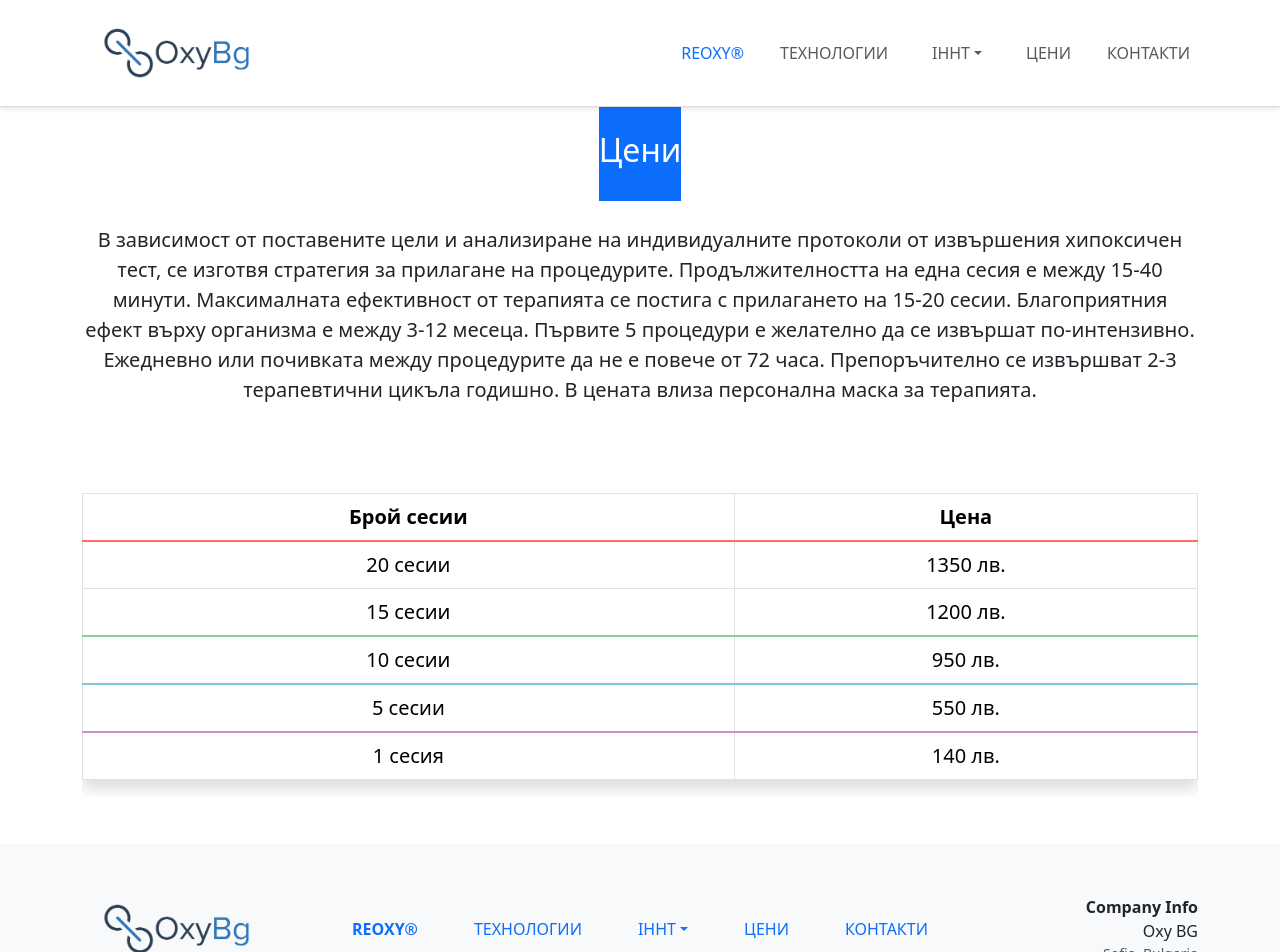
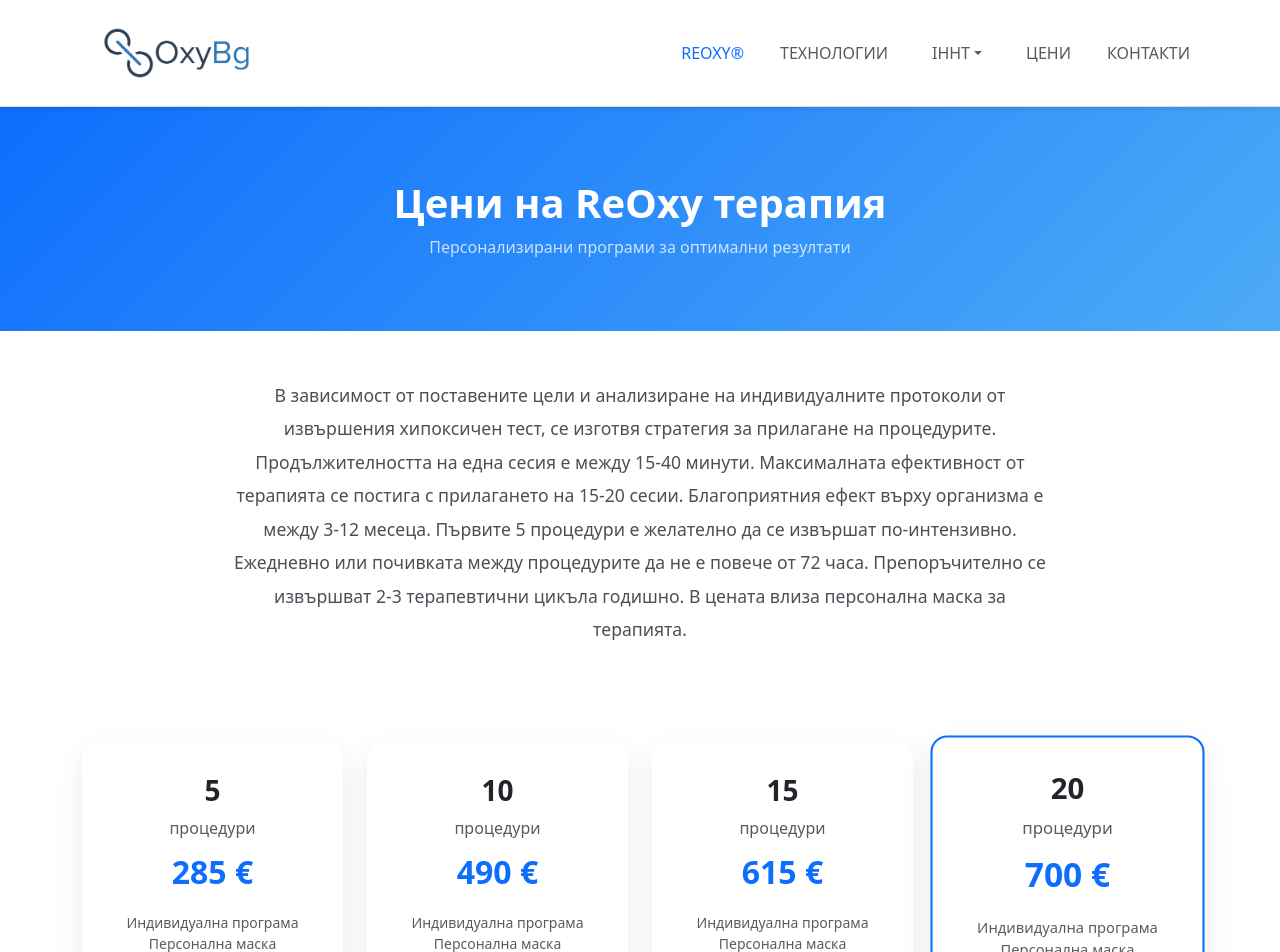
Before and after one commit to StefanPetrov49/oxybg, a Next.js app: page /pricing in a window 1280 px wide. Shown: the top 952 px of the page. Built offline with nearby package versions, Linux system fonts and the light colour scheme.

Commit message:
fix prices and title designs

```diff
--- a/components/Contacts.js
+++ b/components/Contacts.js
@@ -95,7 +95,7 @@
               <Card.Body>
                 <FontAwesomeIcon icon={faLocationDot} size="2x" className="mb-3 text-primary" />
                 <Card.Title className="fw-semibold">Адрес</Card.Title>
-                <Card.Text>София Център, ул. "Добруджа" 1, 1000 София</Card.Text>
+                <Card.Text>{`София ул. „Донка Ушлинова“ 2, Сграда 2, 1756 Намира се в обекта на Physio.bg`}</Card.Text>
               </Card.Body>
             </Card>
           </Col>
--- a/components/Pricing.js
+++ b/components/Pricing.js
@@ -3,61 +3,69 @@
 import { Container, Row, Col, Table } from "react-bootstrap";
 
 export default function Pricing() {
+
+  const pricingPlans = [
+  { sessions: 5, price: 285 },
+  { sessions: 10, price: 490},
+  { sessions: 15, price: 615 },
+  { sessions: 20, price: 700, highlight: true },
+];
+
   return (
     <section className="reoxy-section">
       <Head>
         <title>Цени</title>
       </Head>
       {/* Title Section */}
-      <div className="text-center py-4 bg-primary text-white">
-        <h2>Цени</h2>
-      </div>
+{/* FULL-WIDTH TITLE SECTION */}
+<div className="pricing-hero">
+  <Container className="text-center text-white">
+    <h1 className="fw-bold mb-2">Цени на ReOxy терапия</h1>
+    <p className="opacity-75 mb-0">
+      Персонализирани програми за оптимални резултати
+    </p>
+  </Container>
+</div>
+
+
 
       {/* Description */}
-      <Container className="text-center my-4">
-        <p className="fs-5">
-          В зависимост от поставените цели и анализиране на индивидуалните протоколи от извършения хипоксичен тест, се изготвя стратегия за прилагане на процедурите.
-          Продължителността на една сесия е между 15-40 минути.
-          Максималната ефективност от терапията се постига с прилагането на 15-20 сесии. Благоприятния ефект върху организма е между 3-12 месеца.
-          Първите 5 процедури е желателно да се извършат по-интензивно. Ежедневно или почивката между процедурите да не е повече от 72 часа.
-          Препоръчително се извършват 2-3 терапевтични цикъла годишно.
-          В цената влиза персонална маска за терапията.
-        </p>
-      </Container>
+<Container className="my-5">
+  <Row className="justify-content-center">
+    <Col md={9}>
+      <p className="pricing-description">
+        В зависимост от поставените цели и анализиране на индивидуалните протоколи от извършения хипоксичен тест, се изготвя стратегия за прилагане на процедурите. Продължителността на една сесия е между 15-40 минути. Максималната ефективност от терапията се постига с прилагането на 15-20 сесии. Благоприятния ефект върху организма е между 3-12 месеца. Първите 5 процедури е желателно да се извършат по-интензивно. Ежедневно или почивката между процедурите да не е повече от 72 часа. Препоръчително се извършват 2-3 терапевтични цикъла годишно. В цената влиза персонална маска за терапията.
+      </p>
+    </Col>
+  </Row>
+</Container>
+
+
 
       {/* Pricing Table */}
       <Container className="my-5">
-        <Table bordered responsive hover className="text-center fs-5 shadow" style={{ backgroundColor: "#000", color: "#fff" }}>
-          <thead>
-            <tr>
-              <th>Брой сесии</th>
-              <th>Цена</th>
-            </tr>
-          </thead>
-          <tbody>
-            <tr style={{ borderTop: "2px solid #FF6F61" }}>
-              <td>20 сесии</td>
-              <td>1350 лв.</td>
-            </tr>
-            <tr>
-              <td>15 сесии</td>
-              <td>1200 лв.</td>
-            </tr>
-            <tr style={{ borderTop: "2px solid #88D498" }}>
-              <td>10 сесии</td>
-              <td>950 лв.</td>
-            </tr>
-            <tr style={{ borderTop: "2px solid #7EC8E3" }}>
-              <td>5 сесии</td>
-              <td>550 лв.</td>
-            </tr>
-            <tr style={{ borderTop: "2px solid #D291BC" }}>
-              <td>1 сесия</td>
-              <td>140 лв.</td>
-            </tr>
-          </tbody>
-        </Table>
-      </Container>
+  <Row className="g-4 justify-content-center">
+    {pricingPlans.map((plan, index) => (
+      <Col md={3} key={index}>
+        <div className={`pricing-card h-100 text-center ${plan.highlight ? "featured" : ""}`}>
+          <h3 className="fw-bold">{plan.sessions}</h3>
+          <p className="text-muted mb-2">процедури</p>
+
+          <div className="price mb-3">
+            {plan.price} <span>€</span>
+          </div>
+
+          <p className="text-muted small">
+            Индивидуална програма
+            <br />
+            Персонална маска
+          </p>
+        </div>
+      </Col>
+    ))}
+  </Row>
+</Container>
+
     </section>
   );
 }
--- a/styles/globals.css
+++ b/styles/globals.css
@@ -565,3 +565,45 @@
   object-fit: contain;
   border-radius: 20px;
 }
+
+.pricing-hero {
+  width: 100vw;
+  margin-left: calc(50% - 50vw);
+  padding: 4.5rem 1rem;
+
+  background: linear-gradient(135deg, #0d6efd, #4dabf7);
+}
+
+
+.pricing-card {
+  background: #fff;
+  border-radius: 16px;
+  padding: 2rem 1.5rem;
+  box-shadow: 0 10px 30px rgba(0,0,0,0.08);
+  transition: transform 0.25s ease, box-shadow 0.25s ease;
+}
+
+.pricing-card:hover {
+  transform: translateY(-6px);
+  box-shadow: 0 18px 40px rgba(0,0,0,0.12);
+}
+
+.pricing-card .price {
+  font-size: 2rem;
+  font-weight: 700;
+  color: #0d6efd;
+}
+
+.pricing-card.featured {
+  border: 2px solid #0d6efd;
+  transform: scale(1.05);
+}
+
+.pricing-description {
+  font-size: 1.1rem;
+  line-height: 1.9;
+  color: #495057;
+  text-align: center;
+  max-width: 820px;
+  margin: 0 auto;
+}
```
Also changed, not shown: components/PhysiologicalEffects.js (+8 -4 lines).
